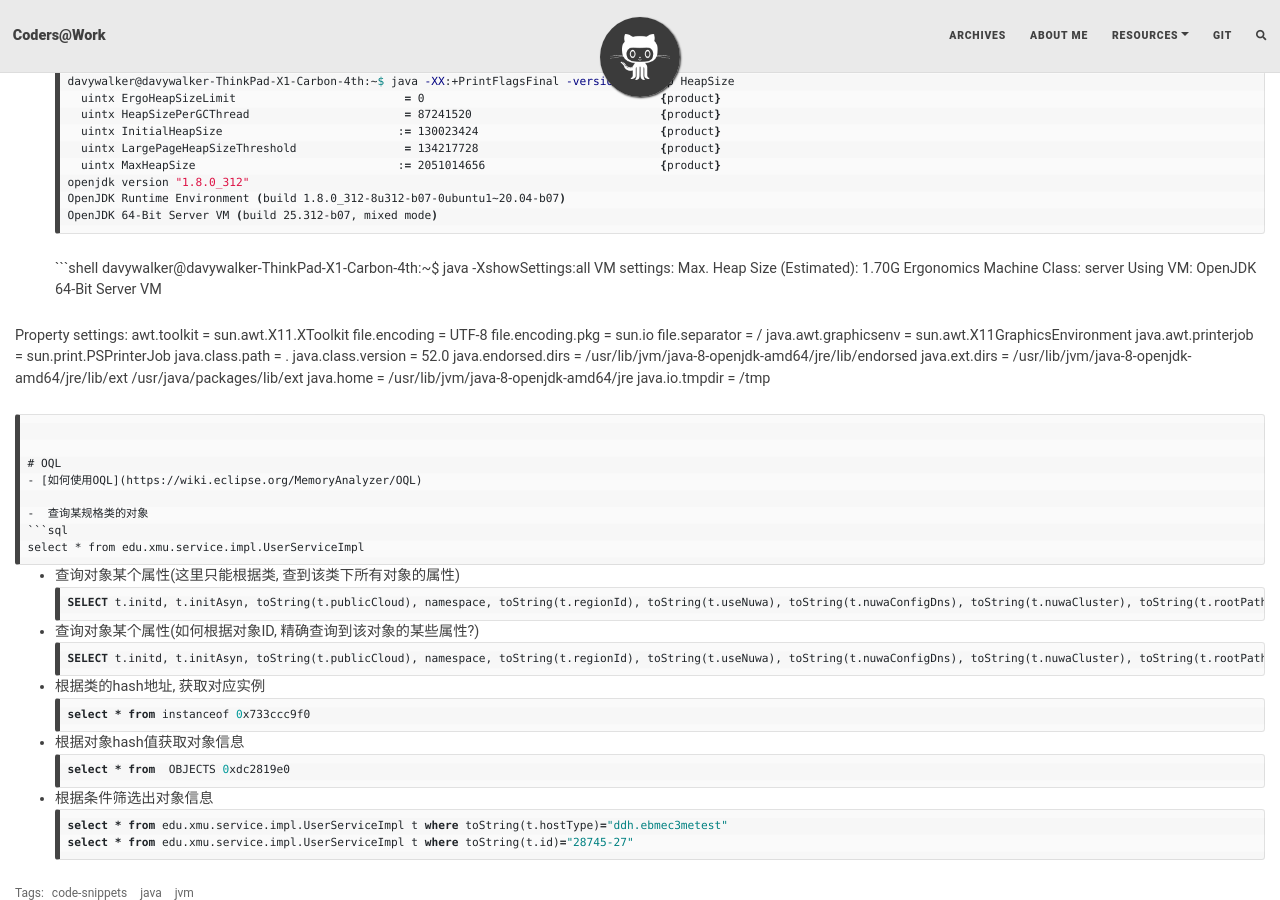
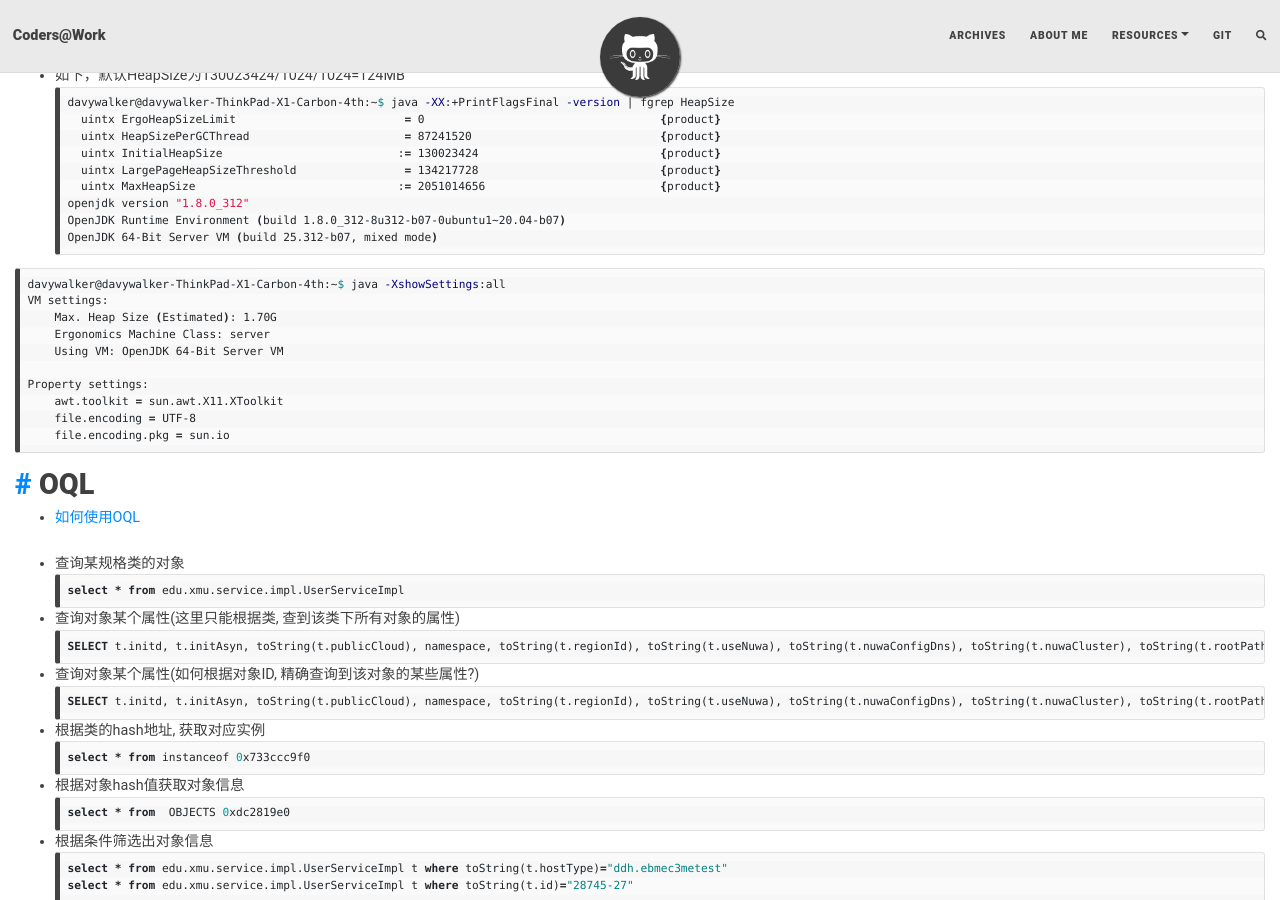
Before and after one commit to DavyJones2010/davyjones2010.github.io_bak, a Jekyll site: the page built from _posts/code-snippets/2022-07-02-java-jvm.md, in a window 1280 px wide and 900 px high, scrolled down 1993 px. Built offline with Jekyll 4.4.1, drawn with Linux system fonts in a browser that asks for light colours; nearby versions of some CDN libraries; comment, search, counter and statistics services are not loaded.

Commit message:
added java jvm related scripts

````diff
--- a/_posts/code-snippets/2022-07-02-java-jvm.md
+++ b/_posts/code-snippets/2022-07-02-java-jvm.md
@@ -124,6 +124,7 @@ openjdk version "1.8.0_312"
 OpenJDK Runtime Environment (build 1.8.0_312-8u312-b07-0ubuntu1~20.04-b07)
 OpenJDK 64-Bit Server VM (build 25.312-b07, mixed mode)
 ```
+
 ```shell
 davywalker@davywalker-ThinkPad-X1-Carbon-4th:~$ java -XshowSettings:all
 VM settings:
@@ -135,16 +136,6 @@ Property settings:
     awt.toolkit = sun.awt.X11.XToolkit
     file.encoding = UTF-8
     file.encoding.pkg = sun.io
-    file.separator = /
-    java.awt.graphicsenv = sun.awt.X11GraphicsEnvironment
-    java.awt.printerjob = sun.print.PSPrinterJob
-    java.class.path = .
-    java.class.version = 52.0
-    java.endorsed.dirs = /usr/lib/jvm/java-8-openjdk-amd64/jre/lib/endorsed
-    java.ext.dirs = /usr/lib/jvm/java-8-openjdk-amd64/jre/lib/ext
-        /usr/java/packages/lib/ext
-    java.home = /usr/lib/jvm/java-8-openjdk-amd64/jre
-    java.io.tmpdir = /tmp
 ```
 
 
````
